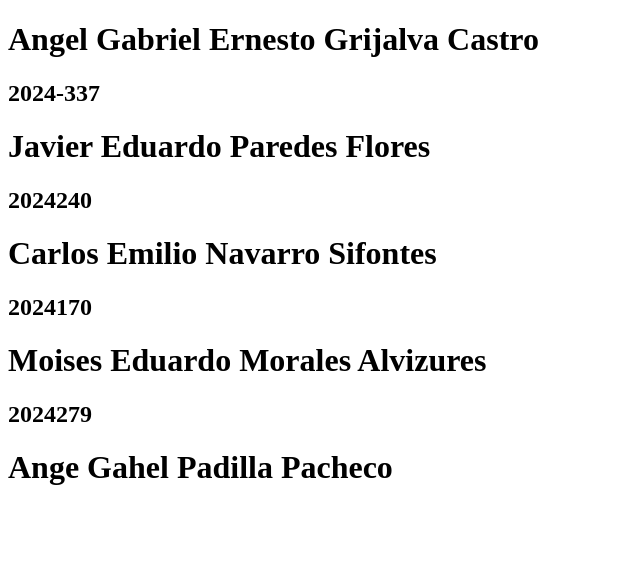
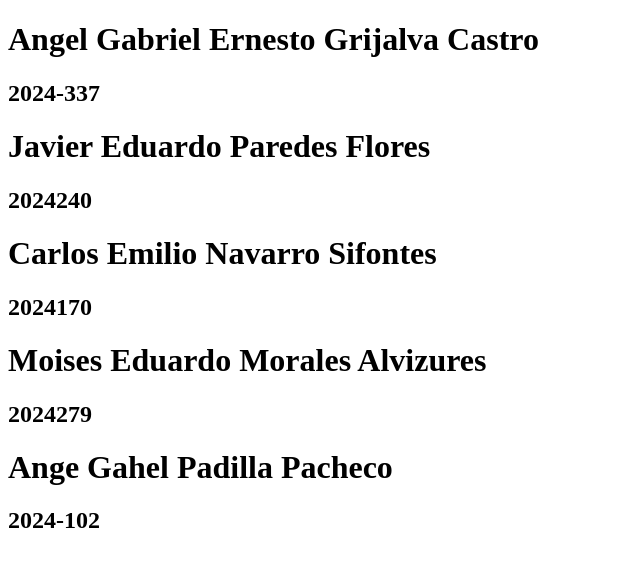
Before and after one commit to parmas24/IN5AV_2025, a plain HTML site: page index.html in a window 1280 px wide. Shown: the whole page, without its empty margins (0-640 px from the left). Drawn offline with Linux system fonts and the light colour scheme.

Commit message:
Agregar número de carné 2024102 en h2

```diff
--- a/index.html
+++ b/index.html
@@ -19,5 +19,6 @@
     <h2>2024279</h2>
 
     <h1>Ange Gahel Padilla Pacheco</h1>
+    <h2>2024-102</h2>
 </body>
 </html>
```
